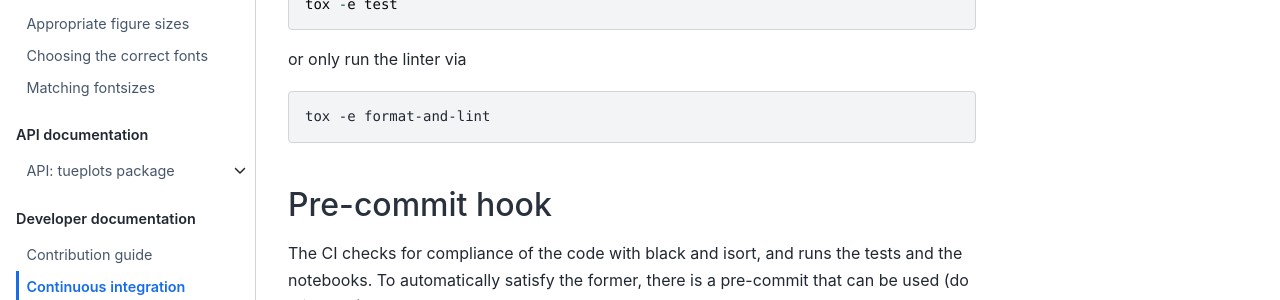
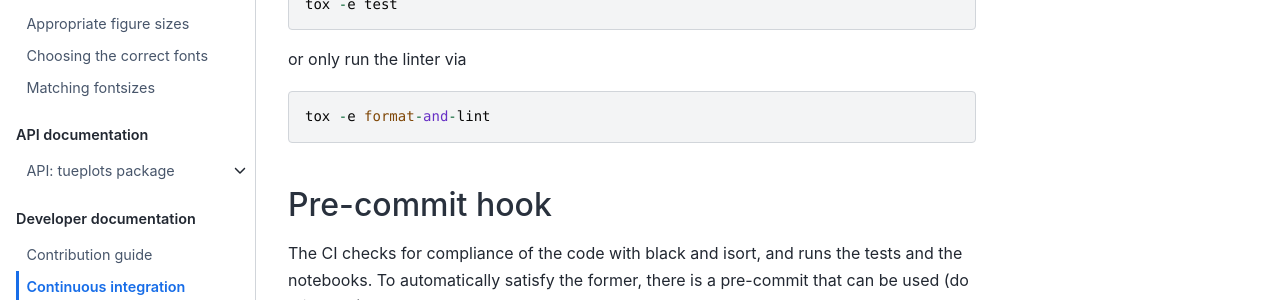
Before and after one commit to pnkraemer/tueplots, a Sphinx documentation site: the page built from docs/source/docs_dev/continuous_integration.md, in a window 1280 px wide and 1214 px high. Shown: the part 507-807 px from the top of the window. Built offline with Sphinx 7.4.7 and the Sphinx Book theme 1.1.4, drawn with Linux system fonts in a browser that asks for light colours; pages that are not in the unit, such as notebooks, are missing from menus.

Commit message:
Fix the doc-build

````diff
--- a/docs/source/docs_dev/continuous_integration.md
+++ b/docs/source/docs_dev/continuous_integration.md
@@ -17,7 +17,7 @@ or only run the tests via
 tox -e test
 ```
 or only run the linter via
-```commandline
+```
 tox -e format-and-lint
 ```
 
````
